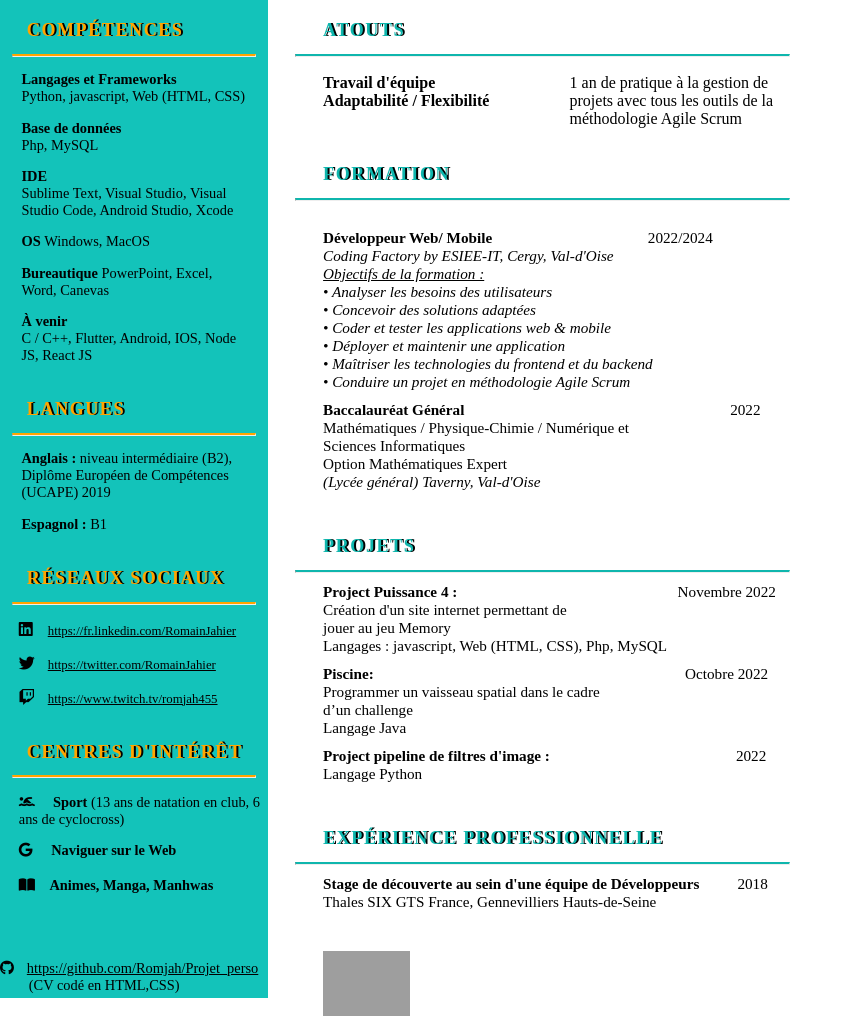
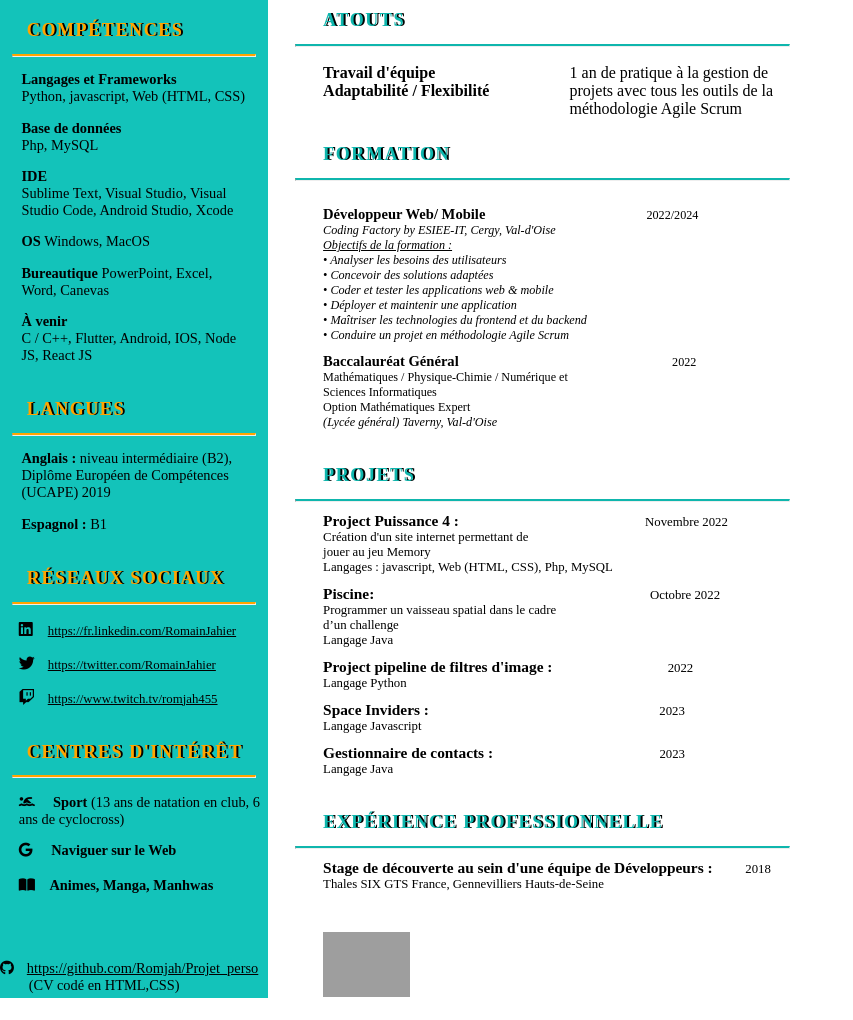
Before and after one commit to Romjah/Projet_perso, a PHP site: page /CV.html in a window 1280 px wide. Shown: the part 170-1190 px from the top of the page, without its empty margins (0-853 px from the left). After the commit the page ends 1168 px from the top, so only its background shows below. Run offline with PHP 8.4, Linux system fonts and the light colour scheme; some libraries are stand-ins or nearby versions; grey boxes are pictures that could not be loaded.

Commit message:
ajouts de projets debut 2023

```diff
--- a/CV/code/CV.css
+++ b/CV/code/CV.css
@@ -94,7 +94,7 @@ h3{
 }
 .section-right h4{
     margin-left: 10%;
-    margin-top: 20px;
+    margin-top: 10px;
     margin-bottom: 10px;
     color: #0fb6ad;
     letter-spacing: .1rem;
@@ -140,15 +140,24 @@ h4{
 .formation p{
     width: 135%;
     margin: 10px 0 0 0;
+    font-size: 0.8em;
+}
+.formation p b{
+    font-size: 1.2em;
 }
 .experience{
     margin: 0 5% 0 10%;
     width: 92%;
-    font-size: 0.95em;
 }
 .experience p{
     width: 100%;
     margin: 10px 0 0 0;
+    font-size: 0.8em;
+}
+.experience p b{
+    width: 100%;
+    margin: 10px 0 0 0;
+    font-size: 1.2em;
 }
 
 
--- a/CV/code/CV.html
+++ b/CV/code/CV.html
@@ -74,7 +74,7 @@
             <hr class="light">
             <div class="formation">
                 <p>
-                    <br><b>Développeur Web/ Mobile</b> &emsp;&emsp;&emsp;&emsp;&emsp;&emsp;&emsp;&emsp;&emsp;&emsp;2022/2024 <br><span>Coding Factory by ESIEE-IT,   Cergy, Val-d'Oise <br>
+                    <br><b>Développeur Web/ Mobile</b> &emsp;&emsp;&emsp;&emsp;&emsp;&emsp;&emsp;&emsp;&emsp;&emsp;&emsp;&emsp;&emsp;2022/2024 <br><span>Coding Factory by ESIEE-IT,   Cergy, Val-d'Oise <br>
                         <u> Objectifs de la formation : </u><br>
                             • Analyser les besoins des utilisateurs <br>
                             • Concevoir des solutions adaptées <br>
@@ -89,13 +89,15 @@
             <hr class="light">
             <div class="experience">
                 <p><b>Project Puissance 4 : </b>&emsp;&emsp;&emsp;&emsp;&emsp;&emsp;&emsp;&emsp;&emsp;&emsp;&emsp;&emsp;&emsp;&emsp; Novembre 2022<br>Création d'un site internet permettant de <br> jouer au jeu Memory<br>Langages : javascript, Web (HTML, CSS), Php, MySQL</p>
-                <p><b>Piscine: </b>&emsp;&emsp;&emsp;&emsp;&emsp;&emsp;&emsp;&emsp;&emsp;&emsp;&emsp;&emsp;&emsp;&emsp;&emsp;&emsp;&emsp;&emsp;&emsp;&emsp; Octobre 2022<br>Programmer un vaisseau spatial dans le cadre <br> d’un challenge<br>Langage Java</p>
-                <p><b>Project pipeline de filtres d'image : </b>&emsp;&emsp;&emsp;&emsp;&emsp;&emsp;&emsp;&emsp;&emsp;&emsp;&emsp;&emsp;2022<br>Langage Python</p>
+                <p><b>Piscine: </b>&emsp;&emsp;&emsp;&emsp;&emsp;&emsp;&emsp;&emsp;&emsp;&emsp;&emsp;&emsp;&emsp;&emsp;&emsp;&emsp;&emsp;&emsp;&emsp;&emsp;&emsp; Octobre 2022<br>Programmer un vaisseau spatial dans le cadre <br> d’un challenge<br>Langage Java</p>
+                <p><b>Project pipeline de filtres d'image :</b>&emsp;&emsp;&emsp;&emsp;&emsp;&emsp;&emsp;&emsp;&emsp;2022<br>Langage Python</p>
+                <p><b>Space Inviders :</b>&emsp;&emsp;&emsp;&emsp;&emsp;&emsp;&emsp;&emsp;&emsp;&emsp;&emsp;&emsp;&emsp;&emsp;&emsp;&emsp;&emsp;&emsp;2023<br>Langage Javascript</p>
+                <p><b>Gestionnaire de contacts :</b>&emsp;&emsp;&emsp;&emsp;&emsp;&emsp;&emsp;&emsp;&emsp;&emsp;&emsp;&emsp;&emsp;2023<br>Langage Java</p>
             </div>
             <h4 class="experience_titre">EXPÉRIENCE PROFESSIONNELLE</h4>
             <hr class="light">
             <div class="experience">
-                <p><b> Stage de découverte au sein d'une équipe de Développeurs </b>&emsp;&emsp; 2018<br> Thales SIX GTS France, Gennevilliers Hauts-de-Seine</p>
+                <p><b> Stage de découverte au sein d'une équipe de Développeurs : </b>&emsp;&emsp; 2018<br> Thales SIX GTS France, Gennevilliers Hauts-de-Seine</p>
                 <img src="../image/logo-coding-couleur-png.jpg" alt="ref_codingfactory_top">
             </div>
         </section>
--- a/la_forge_mystique/code/services/services.php
+++ b/la_forge_mystique/code/services/services.php
@@ -7,7 +7,7 @@
     <title>Services</title>
 
     <!-- CSS -->
-    <link rel="stylesheet" href="style.css">
+    <link rel="stylesheet" href="../style.css">
     <!-- font -->
     <link rel="preconnect" href="https://fonts.googleapis.com">
     <link rel="preconnect" href="https://fonts.gstatic.com" crossorigin>
```
